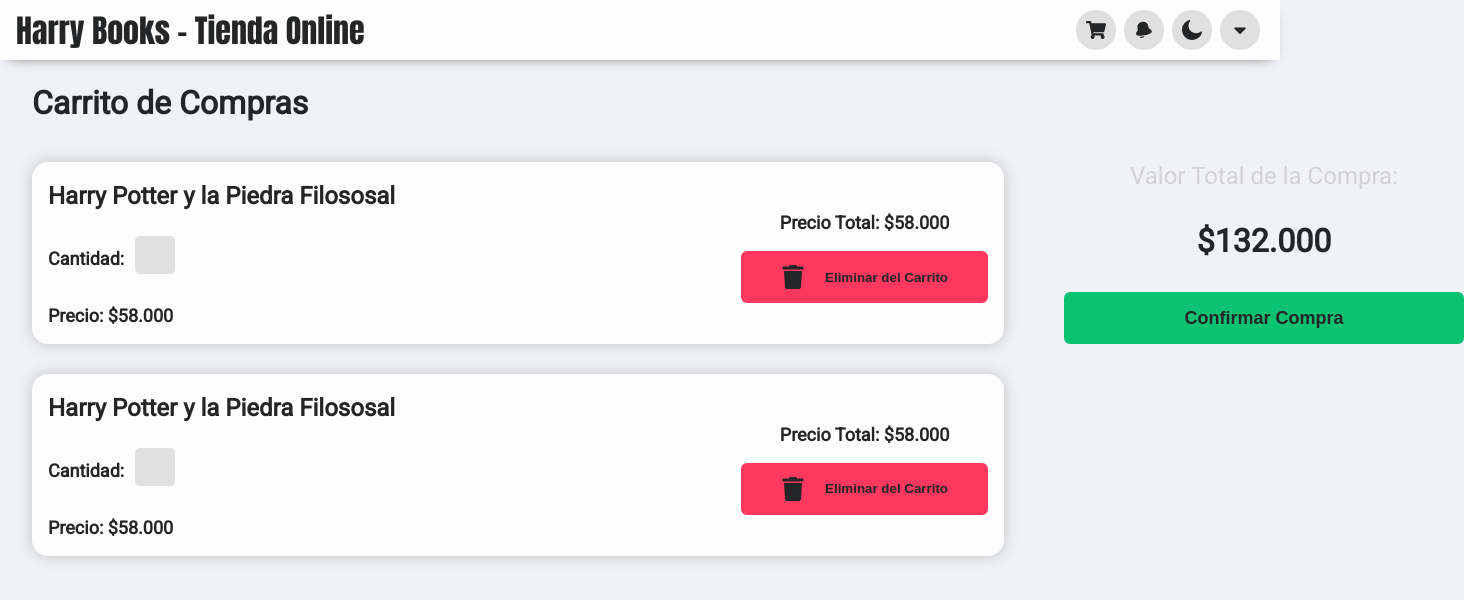
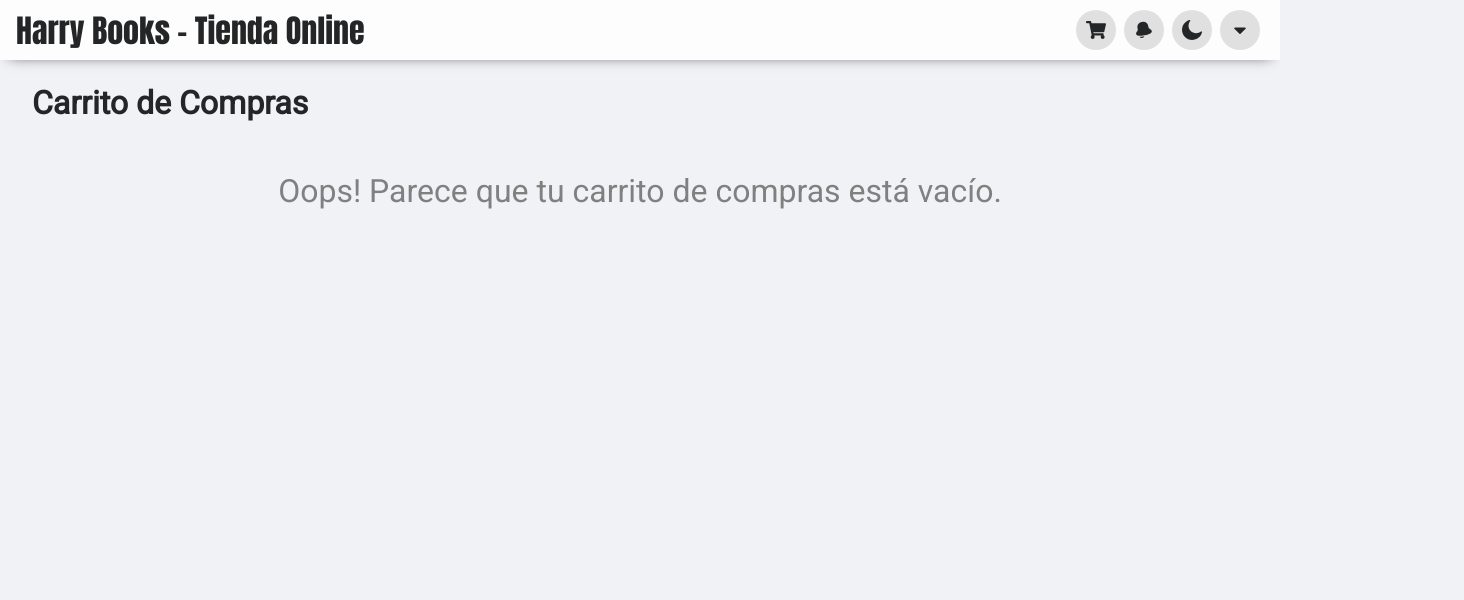
Before and after one commit to DevTony101/vue-hpotter-bookstore, a Vue app: page /cart in a window 1280 px wide. Shown: the top 600 px of the page, 1464 px wide, since content can reach past the window. Built offline with nearby package versions, Linux system fonts and the light colour scheme.

Commit message:
Adding a getter helper for knowing when the shopping cart is empty and showing a message in consequence.

```diff
--- a/src/store/modules/books.js
+++ b/src/store/modules/books.js
@@ -24,3 +24,9 @@
     }
   },
 };
+
+export const getters = {
+  cartIsEmpty: function(state) {
+    return state.cart.length === 0;
+  },
+};
--- a/src/views/Cart.vue
+++ b/src/views/Cart.vue
@@ -2,7 +2,7 @@
   <div>
     <div class="main-section">
       <h1>Carrito de Compras</h1>
-      <div class="cart">
+      <div class="cart" v-if="!cartIsEmpty">
         <div>
           <BookInfo></BookInfo>
           <BookInfo></BookInfo>
@@ -19,15 +19,21 @@
           </div>
         </div>
       </div>
+      <div v-else>
+        <p id="msg-empty">Oops! Parece que tu carrito de compras está vacío.</p>
+      </div>
     </div>
   </div>
 </template>
 
 <script>
   import BookInfo from "../components/BookInfo";
+  import { mapGetters } from "vuex";
+
   export default {
     name: "Cart",
     components: { BookInfo },
+    computed: mapGetters("books", ["cartIsEmpty"]),
   };
 </script>
 
@@ -65,4 +71,11 @@
     font-size: xx-large;
     font-weight: bold;
   }
+
+  #msg-empty {
+    font-size: xx-large;
+    text-align: center;
+    color: gray;
+    margin-top: 50px;
+  }
 </style>
```
